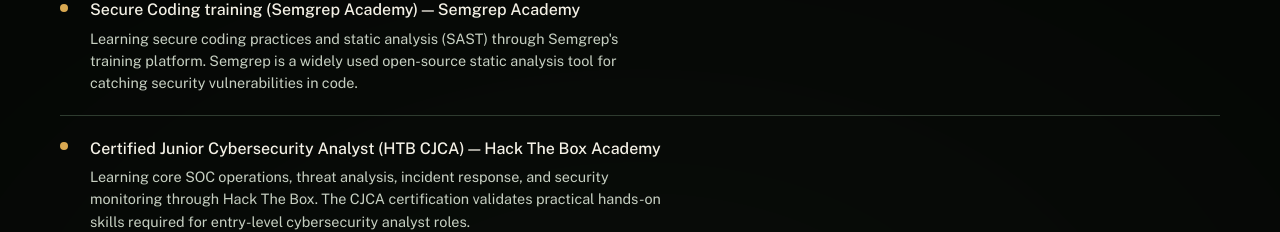
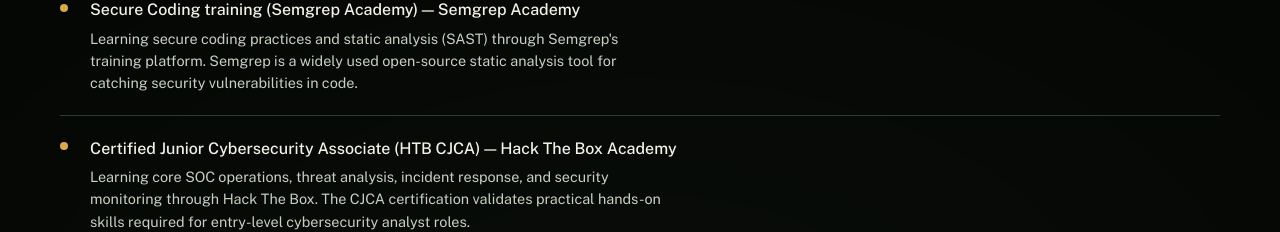
Before and after one commit to maillet-nills/maillet-nills.github.io, a React (Vite) app: page /#/ in a window 1280 px wide. Shown: the part 1619-1851 px from the top of the page. Built offline with nearby package versions, Linux system fonts and the light colour scheme; a web font is replaced by a local one.

Commit message:
fix: HTB CJCA link

```diff
--- a/src/pages/Home.tsx
+++ b/src/pages/Home.tsx
@@ -54,9 +54,9 @@
         linkLabel: 'Semgrep Academy',
     },
     {
-        label: 'Certified Junior Cybersecurity Analyst (HTB CJCA)',
+        label: 'Certified Junior Cybersecurity Associate (HTB CJCA)',
         detail: 'Learning core SOC operations, threat analysis, incident response, and security monitoring through Hack The Box. The CJCA certification validates practical hands-on skills required for entry-level cybersecurity analyst roles.',
-        link: 'https://academy.hackthebox.com/preview/certifications/htb-certified-junior-cybersecurity-analyst',
+        link: 'https://academy.hackthebox.com/preview/certifications/htb-certified-junior-cybersecurity-associate',
         linkLabel: 'Hack The Box Academy',
     },
     {
```
